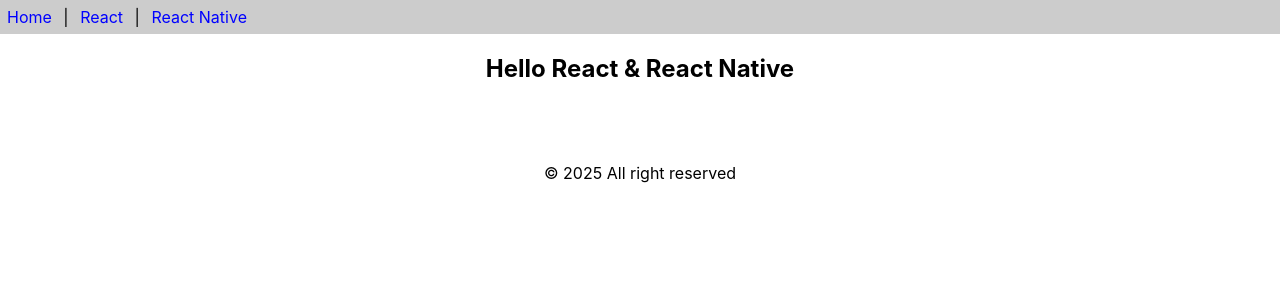
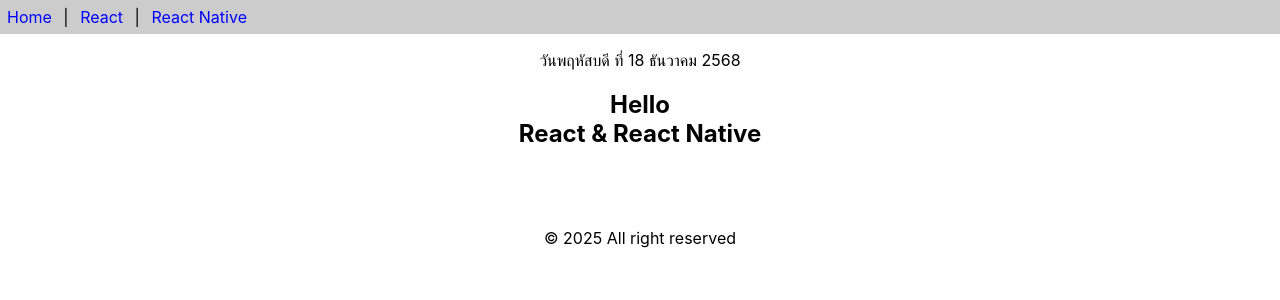
Before and after one commit to shidosaiga/react-app1-apirak, a React (Create React App) app in the folder app1/: page / in a window 1280 px wide. Shown: the top 300 px of the page. Built offline with nearby package versions, Linux system fonts and the light colour scheme.

Commit message:
Creating a Class Component

```diff
--- a/app1/src/App.js
+++ b/app1/src/App.js
@@ -2,10 +2,14 @@
 // import "./style.css";
 import "./App.css";
 import { Content, Header,Footer} from './func-components'
+import Calendar from './class-components'
 function App() {
 
   return (
-    <><Header></Header><Content></Content><Footer></Footer></>
+    <><Header/>
+    <p><center><Calendar/></center></p>
+    <Content/>
+    <Footer/></>
 
   );
 
--- /dev/null
+++ b/app1/src/class-components.js
@@ -0,0 +1,38 @@
+import React, { Component } from "react";
+//Only one class, so it can be exported as default
+export default class Calendar extends Component {
+  getDate() {
+    const dayNames = [
+      "อาทิตย์",
+      "จันทร์",
+      "อังคาร",
+      "พุธ",
+      "พฤหัสบดี",
+      "ศุกร์",
+      "เสาร์",
+    ];
+    const monthNames = [
+      "มกราคม",
+      "กุมภาพันธ์",
+      "มีนาคม",
+      "เมษายน",
+      "พฤษภาคม",
+      "มิถุนายน",
+      "กรกฎาคม",
+      "สิงหาคม",
+      "กันยายน",
+      "ตุลาคม",
+      "พฤศจิกายน",
+      "ธันวาคม",
+    ];
+    const date = new Date();
+    const weekDay = dayNames[date.getDay()];
+    const day = date.getDate();
+    const month = monthNames[date.getMonth()];
+    const year = date.getFullYear() + 543;
+    return `วัน${weekDay} ที่ ${day} ${month} ${year}`;
+  }
+  render() {
+    return <div>{this.getDate()}</div>;
+  }
+}
--- a/app1/src/func-components.js
+++ b/app1/src/func-components.js
@@ -1,33 +1,41 @@
-import React from 'react'
+import React from "react";
 export function Header() {
   const aStyle = {
-display: 'inline-block',
-color:'blue',
-margin: '7px',
-textDecoration: 'none'
-}
+    display: "inline-block",
+    color: "blue",
+    margin: "7px",
+    textDecoration: "none",
+  };
   return (
-    <div style={{backgroundColor: '#ccc'}}>
-    <a href=" " style={aStyle}>Home</a> |&nbsp;
-    <a href=" " style={aStyle}>React</a> |&nbsp;
-    <a href=" " style={aStyle}>React Native</a>
+    <div style={{ backgroundColor: "#ccc" }}>
+      <a href=" " style={aStyle}>
+        Home
+      </a>{" "}
+      |&nbsp;
+      <a href=" " style={aStyle}>
+        React
+      </a>{" "}
+      |&nbsp;
+      <a href=" " style={aStyle}>
+        React Native
+      </a>
     </div>
   );
-
-
 }
 export function Content() {
   return (
-    <div style={{textAlign: 'center'}}>
-    <h2>Hello React & React Native</h2>
-    <br/><br/><br/>
+    <div style={{ textAlign: "center" }}>
+      <h2>Hello<br />React & React Native</h2>
+      <br />
+      <br />
+      <br />
     </div>
-    )
+  );
 }
 export const Footer = () => {
   return (
-        <div style={{textAlign: 'center'}}>
+    <div style={{ textAlign: "center" }}>
       &copy; {new Date().getFullYear()} All right reserved
     </div>
-        )
-        }
+  );
+};
```
Lines whose indentation alone changed are shown as unchanged.
